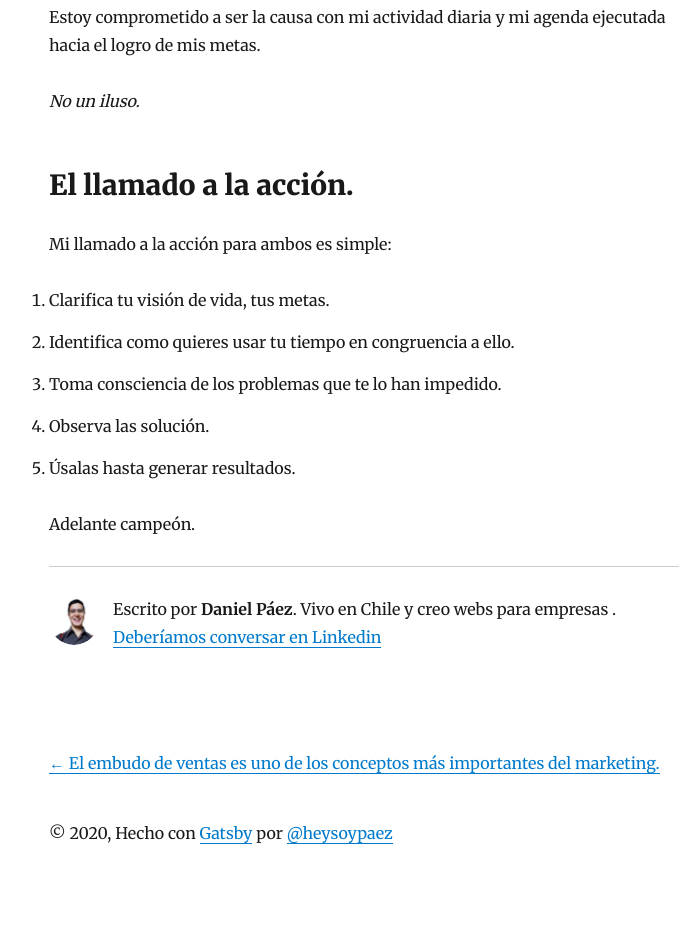
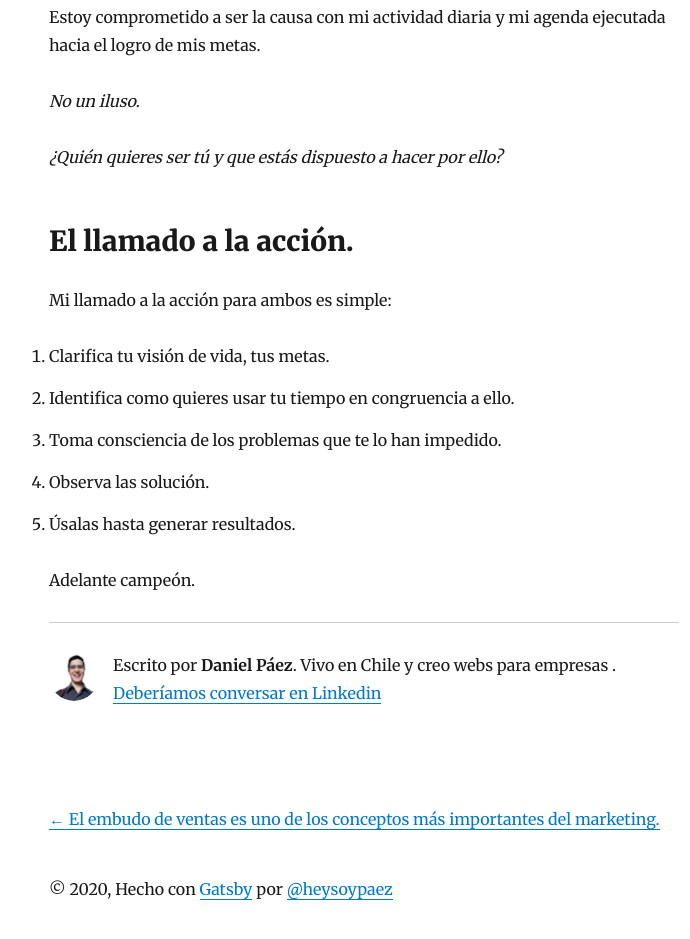
Before and after one commit to heysoypaez/heysoypaez-web, a Gatsby site: page /ineptitudes-en-administracion-agenda/ in a window 1280 px wide. Shown: the part 10141-11080 px from the top of the page, without its empty margins (276-966 px from the left). Before the commit the page ends 11030 px from the top, so only its background shows below. Built offline with nearby package versions, Linux system fonts and the light colour scheme; Gatsby itself is replaced by a stand-in of ours; some packages are replaced by stand-ins of ours.

Commit message:
Article edited

```diff
--- a/content/blog/ineptitudes-en-administracion-agenda/index.md
+++ b/content/blog/ineptitudes-en-administracion-agenda/index.md
@@ -246,6 +246,8 @@ Estoy comprometido a ser la causa con mi actividad diaria y mi agenda ejecutada
 
 _No un iluso._
 
+_¿Quién quieres ser tú y que estás dispuesto a hacer por ello?_
+
 ## El llamado a la acción.
 
 Mi llamado a la acción para ambos es simple:
```
